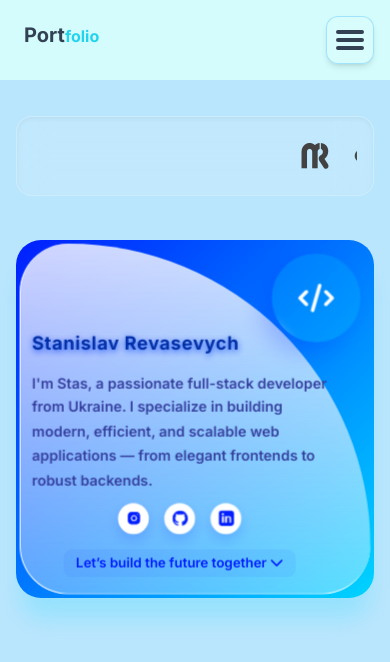
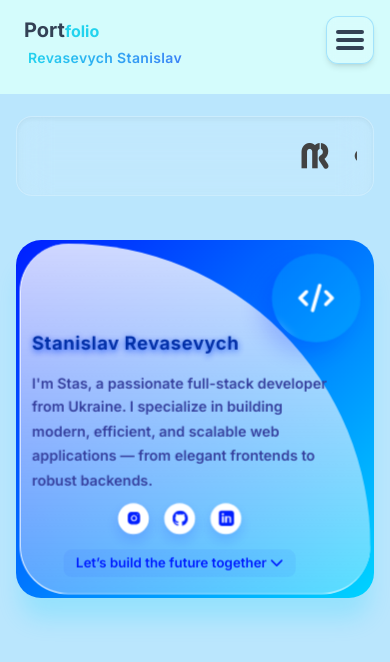
Before and after one commit to starewxz/portfolio, a React (Vite) app: page / in a window 390 px wide. Shown: the top 662 px of the page. Built offline with nearby package versions, Linux system fonts and the light colour scheme; some icons are missing.

Commit message:
fix stylings and sidebar bug

```diff
--- a/src/components /header.jsx
+++ b/src/components /header.jsx
@@ -1,6 +1,7 @@
 import { useState, useEffect } from "react";
 import Navigators from "./navigators.jsx";
 import Switch from "./theme-switch.jsx";
+import { motion, AnimatePresence } from "framer-motion";
 
 const Header = () => {
     const [isMobileMenuOpen, setIsMobileMenuOpen] = useState(false);
@@ -17,11 +18,14 @@ const Header = () => {
         window.addEventListener("scroll", onScroll);
         return () => window.removeEventListener("scroll", onScroll);
     }, []);
+    useEffect(() => {
+        document.body.style.overflow = isMobileMenuOpen ? 'hidden' : 'auto';
+    }, [isMobileMenuOpen]);
 
     return (
         <>
             <header
-                className={`w-full z-50 fixed top-0 left-0 flex items-center justify-between px-4 py-4 transition-colors duration-300
+                className={`w-full z-40 fixed top-0 left-0 flex items-center justify-between px-4 py-4 transition-colors duration-300
                 ${
                     scrolled
                         ? "bg-white/30 dark:bg-gray-900/30 backdrop-blur-md border border-white/30 dark:border-gray-700 rounded-xl shadow-lg"
@@ -34,8 +38,14 @@ const Header = () => {
                     className={`text-white text-xl sm:text-3xl md:text-4xl font-bold animate-slide-in-left-delay ml-2 sm:ml-12
                     ${scrolled ? "text-gray-900 dark:text-white" : "text-white"}`}
                 >
-                    Port
-                    <span className="text-cyan-400 text-base sm:text-2xl">folio</span>
+                    <div>
+                        Port<span className="text-cyan-400 text-base sm:text-2xl">folio</span>
+                    </div>
+                    <div
+                        className="mt-1 ml-1 sm:ml-3 text-transparent bg-clip-text bg-gradient-to-r from-cyan-400 to-blue-500 font-semibold text-sm sm:text-lg tracking-wide"
+                    >
+                        Revasevych Stanislav
+                    </div>
                 </h1>
 
                 {/* Desktop nav */}
@@ -57,42 +67,66 @@ const Header = () => {
                 </div>
 
                 {/* Hamburger icon with glassmorphism */}
+                <AnimatePresence>
+                    {!isMobileMenuOpen && (
+                        <motion.div
+                            layoutId="hamburger"
+                            initial={{ opacity: 0, y: -10 }}
+                            animate={{ opacity: 1, y: 0 }}
+                            exit={{ opacity: 0, y: -10 }}
+                            transition={{ duration: 0.3 }}
+                            className="absolute top-4 right-4 z-60 md:hidden"
+                        >
                             <button
-                    className={`md:hidden relative flex flex-col justify-center items-center gap-1 w-12 h-12 cursor-pointer focus:outline-none z-60 rounded-xl
+                                className="md:hidden relative flex flex-col justify-center items-center gap-1 w-12 h-12 cursor-pointer focus:outline-none z-60 rounded-xl
                                           bg-white/10 backdrop-blur-sm border border-white/20 shadow-md
-              transition-colors duration-300
-              ${
-                        isMobileMenuOpen
-                            ? "bg-cyan-400/30 border-cyan-400 shadow-cyan-400/50"
-                            : "hover:bg-white/20 hover:border-white/30 hover:shadow-cyan-400/40"
-                    }
-            `}
-                    aria-label="Toggle menu"
+                                          hover:bg-white/20 hover:border-white/30 hover:shadow-cyan-400/40
+                                           "
+                                aria-label="Open menu"
                                 onClick={toggleMobileMenu}
                             >
-          <span
-              className={`hamburger-bar block h-1 w-7 rounded transition-transform duration-300 ease-in-out ${
-                  isMobileMenuOpen ? "rotate-45 translate-y-2.5 bg-cyan-400" : "bg-white"
-              }`}
-          />
-                    <span
-                        className={`hamburger-bar block h-1 w-7 rounded transition-opacity duration-300 ease-in-out ${
-                            isMobileMenuOpen ? "opacity-0" : "opacity-100 bg-white"
-                        }`}
-                    />
-                    <span
-                        className={`hamburger-bar block h-1 w-7 rounded transition-transform duration-300 ease-in-out ${
-                            isMobileMenuOpen ? "-rotate-45 -translate-y-2.5 bg-cyan-400" : "bg-white"
-                        }`}
-                    />
+                                <span className="hamburger-bar block h-1 w-7 rounded bg-white" />
+                                <span className="hamburger-bar block h-1 w-7 rounded bg-white" />
+                                <span className="hamburger-bar block h-1 w-7 rounded bg-white" />
                             </button>
-
+                        </motion.div>
+                    )}
+                </AnimatePresence>
+            </header>
             {/* Sidebar */}
                 <aside
-                    className={`sidebar fixed top-0 right-0 h-full w-64 bg-gray-900 dark:bg-gray-800 shadow-2xl backdrop-blur-sm z-50 flex flex-col justify-between transition-transform duration-500 ease-in-out ${
+                    className={`sidebar z-50 fixed top-0 right-0 h-full w-64 bg-gray-900 dark:bg-gray-800 shadow-2xl backdrop-blur-sm flex flex-col justify-between transition-transform duration-500 ease-in-out ${
                         isMobileMenuOpen ? "translate-x-0 opacity-100" : "translate-x-full opacity-0"
                     }`}
                 >
+                    <AnimatePresence>
+                        {isMobileMenuOpen && (
+                            <motion.div
+                                layoutId="hamburger"
+                                key="hamburger-sidebar"
+                                initial={{ opacity: 0, x: 20 }}
+                                animate={{ opacity: 1, x: 0 }}
+                                exit={{ opacity: 0, x: 20 }}
+                                transition={{ duration: 0.4, type: "spring", stiffness: 120 }}
+                                className="absolute top-4 right-4 z-50 md:hidden mb-8"
+                            >
+                            <div className="flex justify-end p-4">
+                                <button
+                                    className="relative flex flex-col justify-center items-center gap-1 w-12 h-12 cursor-pointer focus:outline-none z-60 rounded-xl
+                                              bg-white/10 backdrop-blur-sm border border-white/20 shadow-md
+                                              hover:bg-white/20 hover:border-white/30 hover:shadow-cyan-400/40
+                                               "
+                                    aria-label="Close menu"
+                                    onClick={toggleMobileMenu}
+                                >
+                                    <span className="hamburger-bar block h-1 w-7 rotate-45 translate-y-2.5 bg-cyan-400 rounded transition-transform duration-300" />
+                                    <span className="hamburger-bar block h-1 w-7 opacity-0 bg-white rounded" />
+                                    <span className="hamburger-bar block h-1 w-7 -rotate-45 -translate-y-2.5 bg-cyan-400 rounded transition-transform duration-300" />
+                                </button>
+                            </div>
+                            </motion.div>
+                        )}
+                    </AnimatePresence>
                     <nav className="flex flex-col gap-6 px-6 pt-16 flex-grow">
                         <Navigators mobile />
                     </nav>
@@ -105,12 +139,11 @@ const Header = () => {
             {/* Overlay */}
             {isMobileMenuOpen && (
                 <div
-                        className="fixed inset-0 bg-black bg-opacity-60 backdrop-blur-sm z-40 md:hidden"
+                    className="fixed inset-0 bg-black bg-opacity-60 backdrop-blur-sm z-30 md:hidden"
                     onClick={toggleMobileMenu}
                     aria-hidden="true"
                 />
             )}
-            </header>
         </>
     );
 };
--- a/src/components /navigators.jsx
+++ b/src/components /navigators.jsx
@@ -1,6 +1,7 @@
 import { useState, useEffect } from "react";
 import { useNavigate, useLocation } from "react-router-dom";
 import PropTypes from "prop-types";
+import {AnimatePresence, motion} from "framer-motion";
 
 const pathToTab = {
     '/': 'Home',
@@ -26,13 +27,31 @@ const Navigators = ({ mobile, onNavigate }) => {
     }, [location.pathname]);
 
     const navItems = ['Home', 'About me', 'Projects', 'Skills'];
+    const navVariants = {
+        hidden: { opacity: 0, x: -20 },
+        visible: i => ({
+            opacity: 1,
+            x: 0,
+            transition: { delay: i * 0.1, type: "spring", stiffness: 120 },
+        }),
+        exit: { opacity: 0, x: -20, transition: { duration: 0.2 } },
+        active: { scale: 1.05, backgroundColor: "rgb(14 165 233)", color: "white", boxShadow: "0 0 10px rgb(14 165 233)" },
+        inactive: { scale: 1, backgroundColor: "transparent", color: "rgb(209 213 219)", boxShadow: "none" },
+    };
 
     if (mobile) {
         return (
             <div className="flex flex-col w-full gap-4 px-4 py-6 rounded-xl backdrop-blur-md bg-white/10 dark:bg-white/5 border border-white/20 shadow-md navigator-glass">
+                <AnimatePresence>
                     {navItems.map((item, i) => (
-                    <button
+                        <motion.button
                             key={item}
+                            custom={i}
+                            variants={navVariants}
+                            initial="hidden"
+                            animate={["visible", activeTab === item ? "active" : "inactive"]}
+                            exit="exit"
+                            layout
                             onClick={() => {
                                 setActiveTab(item);
                                 if (onNavigate) onNavigate();
@@ -40,17 +59,13 @@ const Navigators = ({ mobile, onNavigate }) => {
                                     navigate(tabToPath[item]);
                                 }, 300);
                             }}
-                        className={`mob w-full text-left px-4 py-3 rounded-md font-semibold transition
-                        ${
-                            activeTab === item
-                                ? 'bg-cyan-500 text-white shadow-lg'
-                                : 'text-gray-300 hover:bg-cyan-600 hover:text-white'
-                        } animate-slide-in-left`}
-                        style={{ animationDelay: `${i * 150}ms` }}
+                            className="mob w-full text-left px-4 py-3 rounded-md font-semibold transition"
+                            style={{ originX: 0 }}
                         >
                             {item}
-                    </button>
+                        </motion.button>
                     ))}
+                </AnimatePresence>
             </div>
         );
     }
--- a/src/components /social-media-card.jsx
+++ b/src/components /social-media-card.jsx
@@ -352,6 +352,7 @@ const StyledWrapper = styled.div`
         .logo .circle4 {
             display: none; /* hide these on mobile */
         }
+    }
 
     @media (hover: hover) and (pointer: fine) {
         .parent:hover .card {
```
Lines whose indentation alone changed are shown as unchanged.
